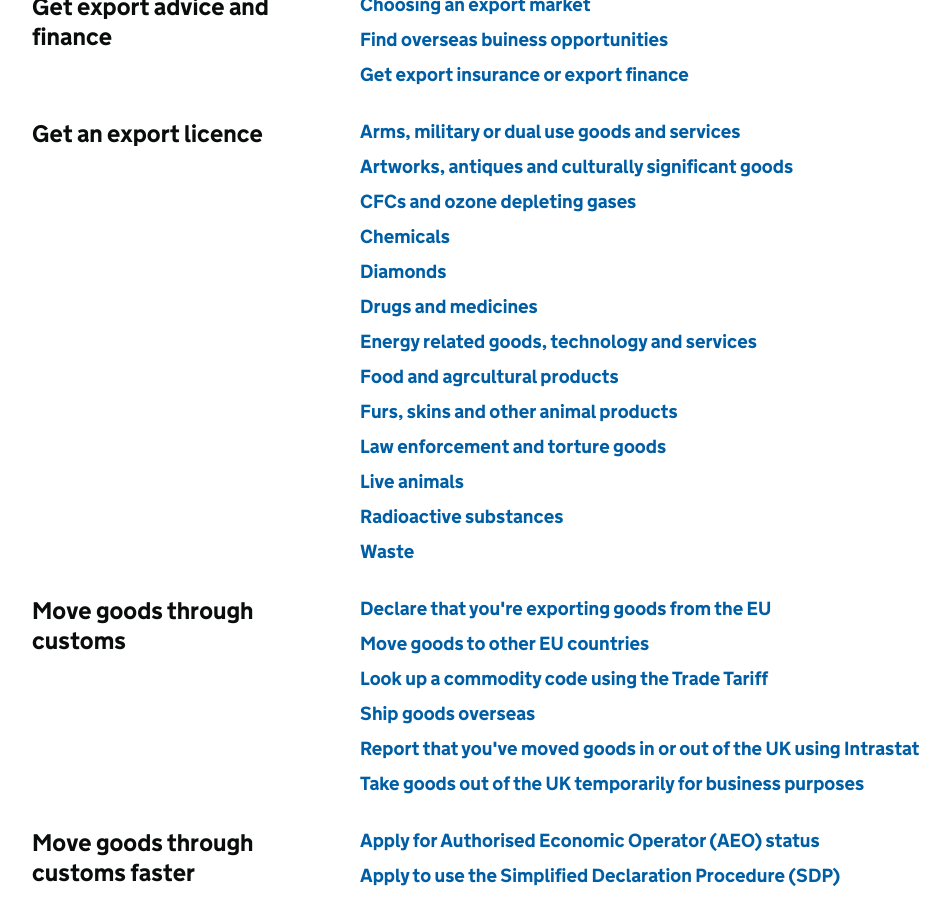
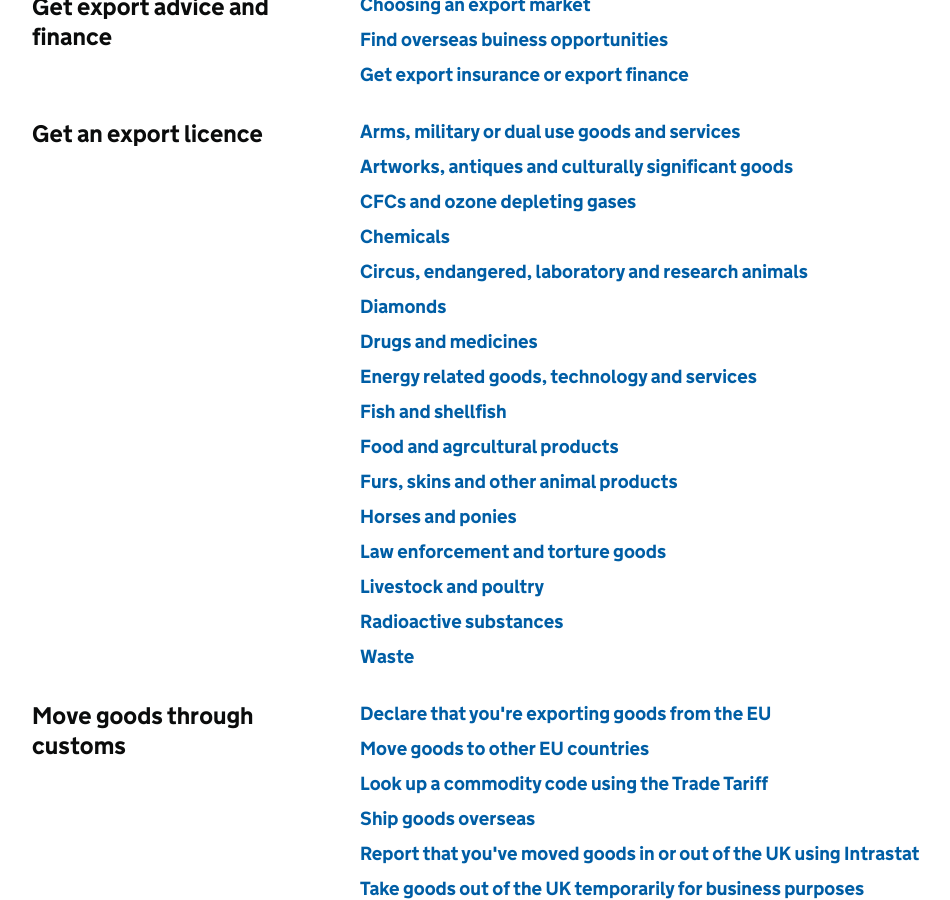
Before and after one commit to alphagov/govuk-import-export-prototype, a Jekyll site: the page built from topic/business-and-self-employed/exporting-and-doing-business-abroad.html, in a window 1280 px wide and 900 px high, scrolled down 504 px. Shown: the whole window, without its empty margins (158-1108 px from the left). Built offline with Jekyll 4.4.1, drawn with Linux system fonts in a browser that asks for light colours.

Commit message:
Update exporting-and-doing-business-abroad.html

```diff
--- a/topic/business-and-self-employed/exporting-and-doing-business-abroad.html
+++ b/topic/business-and-self-employed/exporting-and-doing-business-abroad.html
@@ -33,20 +33,26 @@
        url: '/guidance/get-a-licence-to-export-cfcs-and-ozone-depleting-gases.html'
      - name: Chemicals
        url: '/guidance/get-a-licence-to-export-chemicals.html'
+     - name: Circus, endangered, laboratory and research animals
+       url: '/guidance/get-a-licence-to-export-circus-endangered-research-animals.html'
      - name: Diamonds
        url: '/guidance/get-a-licence-to-export-diamonds.html'
      - name: Drugs and medicines
        url: '/guidance/get-a-licence-to-export-drugs-and-medicines.html'
      - name: Energy related goods, technology and services
        url: '/guidance/get-a-licence-to-export-energy-related-goods-technology-and-services.html'
+     - name: Fish and shellfish
+       url: '/guidance/get-a-licence-to-export-fish-shellfish.html'
      - name: Food and agrcultural products
        url: '/guidance/get-a-licence-to-export-food-and-agricultural-products.html'
      - name: Furs, skins and other animal products
        url: '/guidance/get-a-licence-to-export-furs-skins-and-other-animal-products.html'
+     - name: Horses and ponies
+       url: '/guidance/get-a-licence-to-export-horses-ponies.html'
      - name: Law enforcement and torture goods
        url: '/guidance/get-a-licence-to-export-law-enforcement-and-torture-goods.html'
-     - name: Live animals
-       url: '/guidance/get-a-licence-to-export-live-animals.html'
+     - name: Livestock and poultry
+       url: '/guidance/get-a-licence-to-export-livestock-poultry.html'
      - name: Radioactive substances
        url: '/guidance/get-a-licence-to-export-radioactive-substances.html'
      - name: Waste
```
